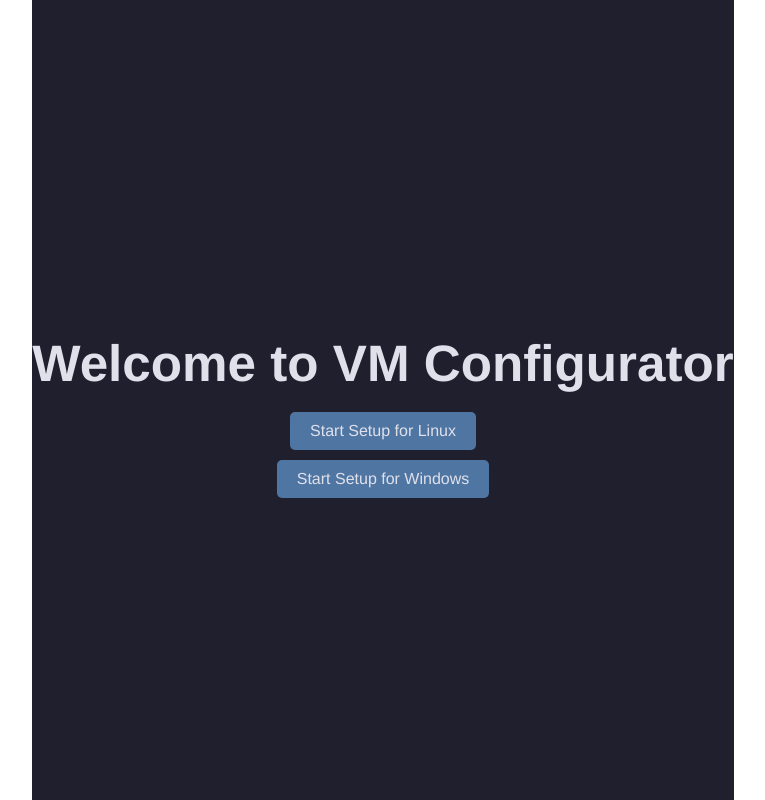
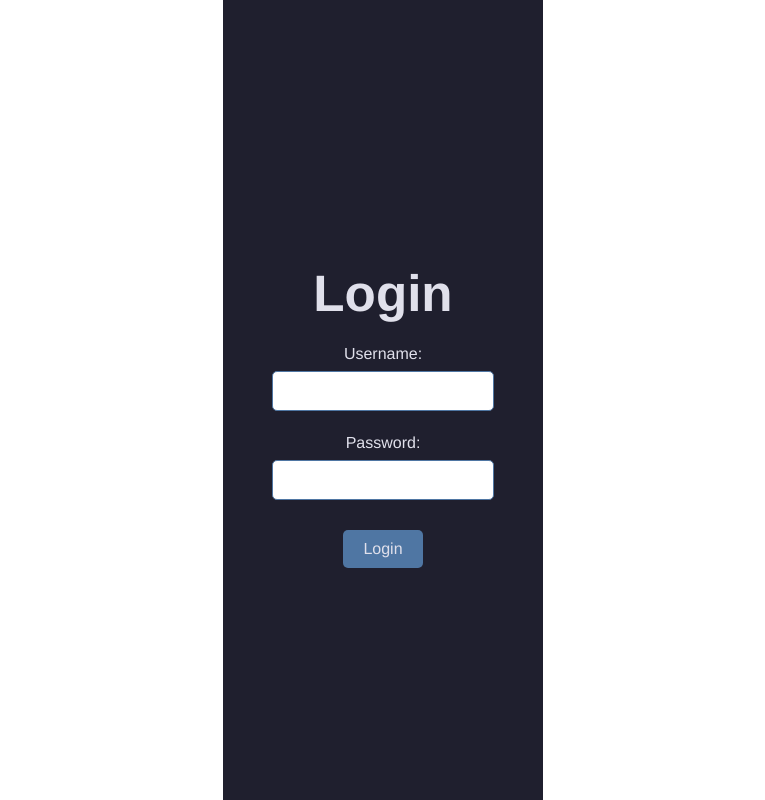
Before and after one commit to digaso/cloud_platform, a React (Vite) app in the folder cloudcdle/: page / in a window 1280 px wide. Shown: the whole page, without its empty margins (257-1022 px from the left). Built offline with nearby package versions, Linux system fonts and the light colour scheme.

Commit message:
User login, saved username and password, backend incoming

```diff
--- a/cloudcdle/src/HomePage/index.jsx
+++ b/cloudcdle/src/HomePage/index.jsx
@@ -1,24 +1,22 @@
 import React from 'react';
 import { useNavigate } from 'react-router-dom';
 
-const HomePage = () => {
+const OSSelectionPage = () => {
     const navigate = useNavigate();
 
-    const handleStartSetup = (os) => {
+    const handleSelectOS = (os) => {
         navigate(`/vm-config?os=${os}`);
     };
 
     return (
         <div style={styles.container}>
-            <h1 style={styles.header}>Welcome to VM Configurator</h1>
-            <div style={styles.buttonGroup}>
-                <button onClick={() => handleStartSetup('Linux')} style={styles.button}>
-                    Start Setup for Linux
-                </button>
-                <button onClick={() => handleStartSetup('Windows')} style={styles.button}>
-                    Start Setup for Windows
-                </button>
-            </div>
+            <h1 style={styles.header}>Select OS</h1>
+            <button onClick={() => handleSelectOS('Linux')} style={styles.button}>
+                Linux
+            </button>
+            <button onClick={() => handleSelectOS('Windows')} style={styles.button}>
+                Windows
+            </button>
         </div>
     );
 };
@@ -37,12 +35,6 @@ const styles = {
     header: {
         marginBottom: '20px',
     },
-    buttonGroup: {
-        display: 'flex',
-        flexDirection: 'column',
-        alignItems: 'center',
-        gap: '10px',
-    },
     button: {
         padding: '10px 20px',
         fontSize: '16px',
@@ -51,7 +43,8 @@ const styles = {
         border: 'none',
         borderRadius: '5px',
         cursor: 'pointer',
+        marginTop: '10px',
     },
 };
 
-export default HomePage;
+export default OSSelectionPage;
--- /dev/null
+++ b/cloudcdle/src/LoginPage/index.jsx
@@ -0,0 +1,89 @@
+import React, { useState } from 'react';
+import { useNavigate } from 'react-router-dom';
+
+const LoginPage = () => {
+    const [username, setUsername] = useState('');
+    const [password, setPassword] = useState('');
+    const navigate = useNavigate();
+
+    const handleLogin = () => {
+        // In a real application, you would validate the login credentials here.
+        // For simplicity, we will just save them to localStorage.
+        const user = { username, password };
+        localStorage.setItem('user', JSON.stringify(user));
+        navigate('/os-selection');
+    };
+
+    return (
+        <div style={styles.container}>
+            <h1 style={styles.header}>Login</h1>
+            <div style={styles.formGroup}>
+                <label style={styles.label}>Username:</label>
+                <input
+                    type="text"
+                    value={username}
+                    onChange={(e) => setUsername(e.target.value)}
+                    style={styles.input}
+                />
+            </div>
+            <div style={styles.formGroup}>
+                <label style={styles.label}>Password:</label>
+                <input
+                    type="password"
+                    value={password}
+                    onChange={(e) => setPassword(e.target.value)}
+                    style={styles.input}
+                />
+            </div>
+            <button onClick={handleLogin} style={styles.button}>
+                Login
+            </button>
+        </div>
+    );
+};
+
+const styles = {
+    container: {
+        display: 'flex',
+        flexDirection: 'column',
+        alignItems: 'center',
+        justifyContent: 'center',
+        height: '100vh',
+        backgroundColor: '#1f1f2e',
+        color: '#e0e0eb',
+        fontFamily: 'Helvetica, Arial, sans-serif',
+    },
+    header: {
+        marginBottom: '20px',
+    },
+    formGroup: {
+        marginBottom: '15px',
+        display: 'flex',
+        flexDirection: 'column',
+        alignItems: 'center',
+    },
+    label: {
+        marginBottom: '5px',
+    },
+    input: {
+        padding: '10px',
+        fontSize: '16px',
+        width: '200px',
+        borderRadius: '5px',
+        border: '1px solid #4f76a3',
+        marginBottom: '5px',
+        textAlign: 'center',
+    },
+    button: {
+        padding: '10px 20px',
+        fontSize: '16px',
+        backgroundColor: '#4f76a3',
+        color: '#e0e0eb',
+        border: 'none',
+        borderRadius: '5px',
+        cursor: 'pointer',
+        marginTop: '10px',
+    },
+};
+
+export default LoginPage;
--- a/cloudcdle/src/VMConfig/index.jsx
+++ b/cloudcdle/src/VMConfig/index.jsx
@@ -6,6 +6,7 @@ const VMConfigurator = () => {
     const queryParams = new URLSearchParams(location.search);
     const os = queryParams.get('os');
 
+    const [vmName, setVmName] = useState('');
     const [cpus, setCpus] = useState(0);
     const [memory, setMemory] = useState(0);
     const [processingPower, setProcessingPower] = useState(0);
@@ -13,20 +14,38 @@ const VMConfigurator = () => {
 
     const handleCreate = () => {
         setIsCreating(true);
+        const template_id = `one.template.allocate('''
+          NAME="${vmName}"
+          MEMORY="${memory}"
+          DISK = [
+          IMAGE_ID = "${os === 'Linux' ? 1 : 2}" ]
+          CPU="${cpus}"
+          VCPU="${processingPower}"
+        ''')`;
+
         setTimeout(() => {
             setIsCreating(false);
-            alert(`VM has been created successfully!\nOS: ${os}\nMemory: ${memory} MB, CPUs: ${cpus}, Processing Power: ${processingPower} MB`);
+            alert(`VM has been created successfully!\nTemplate ID: ${template_id}`);
         }, 3000);
     };
 
     const validateInputs = () => {
-        return cpus > 0 && cpus <= 8 && memory > 0 && processingPower > 0;
+        return vmName && cpus > 0 && cpus <= 8 && memory > 0 && processingPower > 0;
     };
 
     return (
         <div style={styles.container}>
             <div style={styles.form}>
                 <h2 style={styles.header}>Configuring VM for {os}</h2>
+                <div style={styles.formGroup}>
+                    <label style={styles.label}>VM Name:</label>
+                    <input
+                        type="text"
+                        value={vmName}
+                        onChange={(e) => setVmName(e.target.value)}
+                        style={styles.input}
+                    />
+                </div>
                 <div style={styles.formGroup}>
                     <label style={styles.label}>Number of CPUs (max 8):</label>
                     <input
@@ -93,9 +112,8 @@ const styles = {
         justifyContent: 'center',
         alignItems: 'center',
         height: '100vh',
-        backgroundColor: '#1f1f2e',
-        color: '#e0e0eb',
-        fontFamily: 'Helvetica, Arial, sans-serif',
+        width: '100%',
+        textAlign: 'center',
     },
     form: {
         display: 'flex',
--- a/cloudcdle/src/main.jsx
+++ b/cloudcdle/src/main.jsx
@@ -2,12 +2,17 @@ import React from "react";
 import ReactDOM from "react-dom/client";
 import "./index.css";
 import HomePage from "./HomePage";
+import LoginPage from "./LoginPage";
 import VMConfig from "./VMConfig";
 import { createBrowserRouter, RouterProvider } from "react-router-dom";
 
 const router = createBrowserRouter([
   {
     path: "/",
+    element: <LoginPage />,
+  },
+  {
+    path: "/os-selection",
     element: <HomePage />,
   },
   {
```
